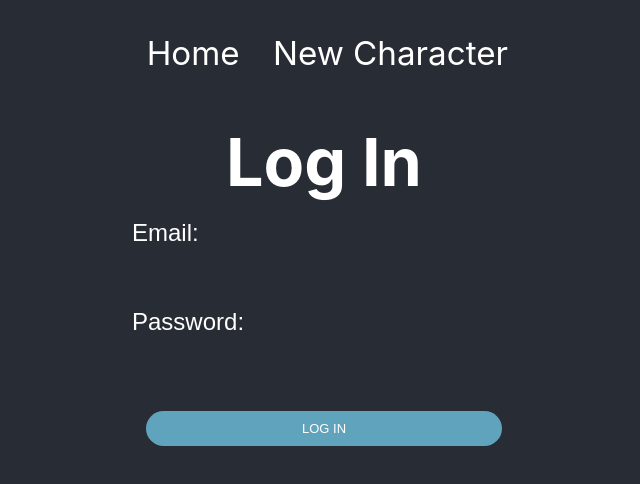
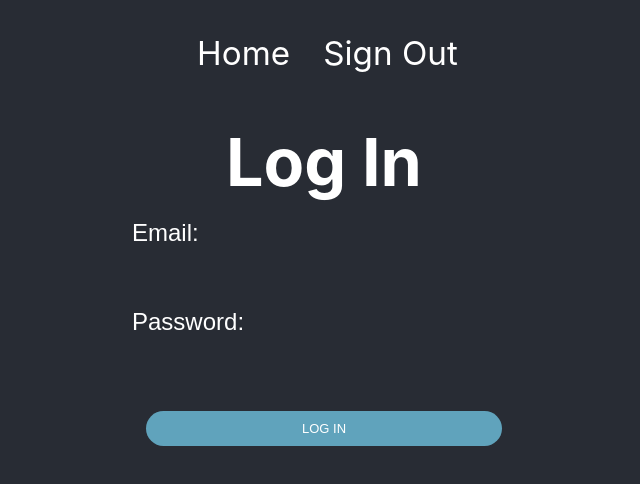
Before and after one commit to GideonBrimleaf/fate_character_generator, a React (Create React App) app: page /login in a window 1280 px wide. Shown: the top 484 px of the page, without its empty margins (316-956 px from the left). Built offline with nearby package versions, Linux system fonts and the light colour scheme; no server answers.

Commit message:
signout added to nav bar

```diff
--- a/src/components/NavBar.js
+++ b/src/components/NavBar.js
@@ -1,15 +1,17 @@
 import React from 'react'
 import { Link } from 'react-router-dom'
 import './NavBar.css'
+import { auth } from "../fire"
 
 const NavBar = () => {
+
   return (
     <ul className="nav-bar">
       <li className="nav-item">
         <Link className="nav-link" to='/'>Home</Link>
       </li>
       <li className="nav-item">
-        <Link className="nav-link" to='/New'>New Character</Link>
+        <Link className="nav-link" onClick={() => auth.signOut()}>Sign Out</Link>
       </li>
     </ul>
   )
```
